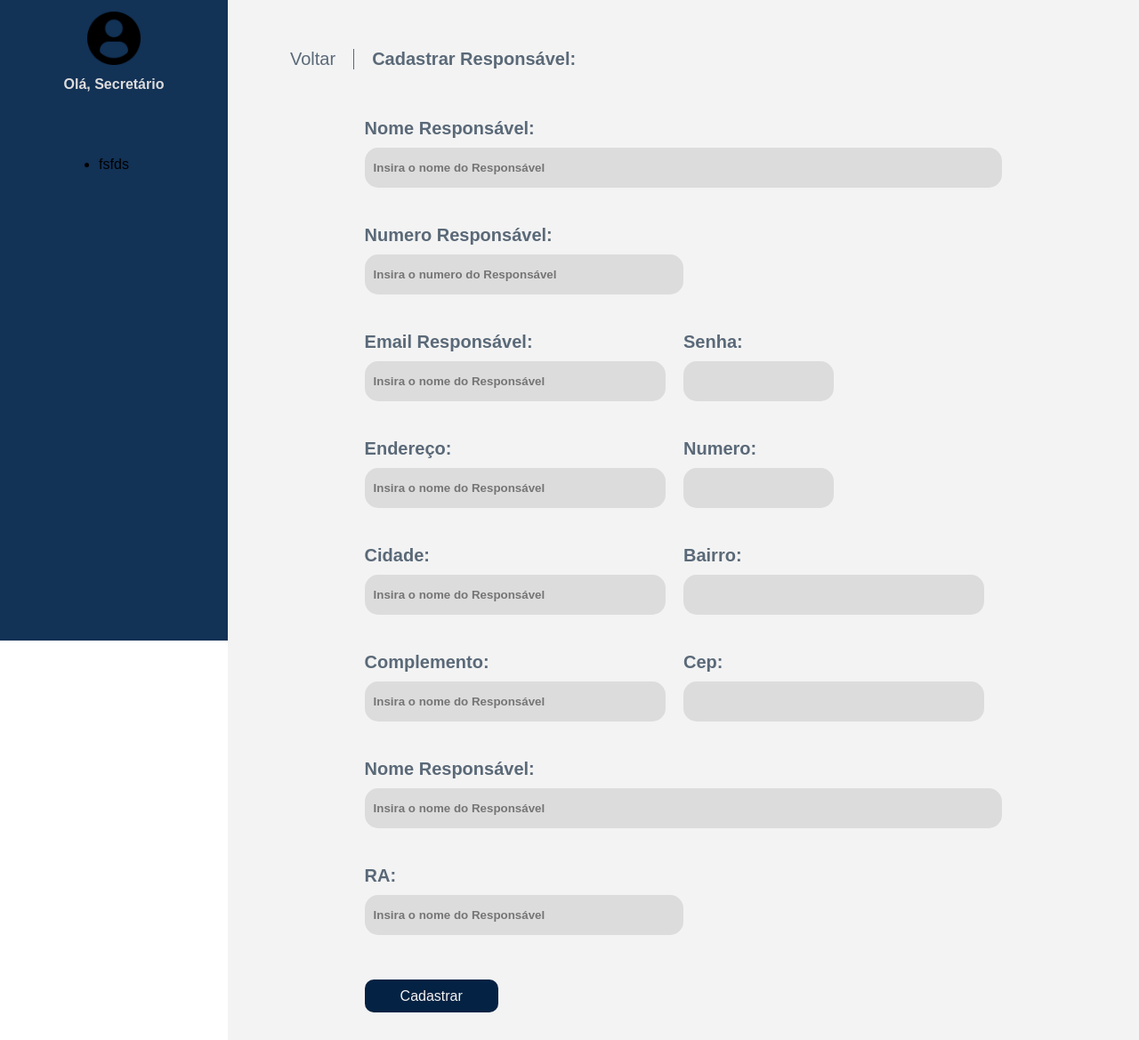
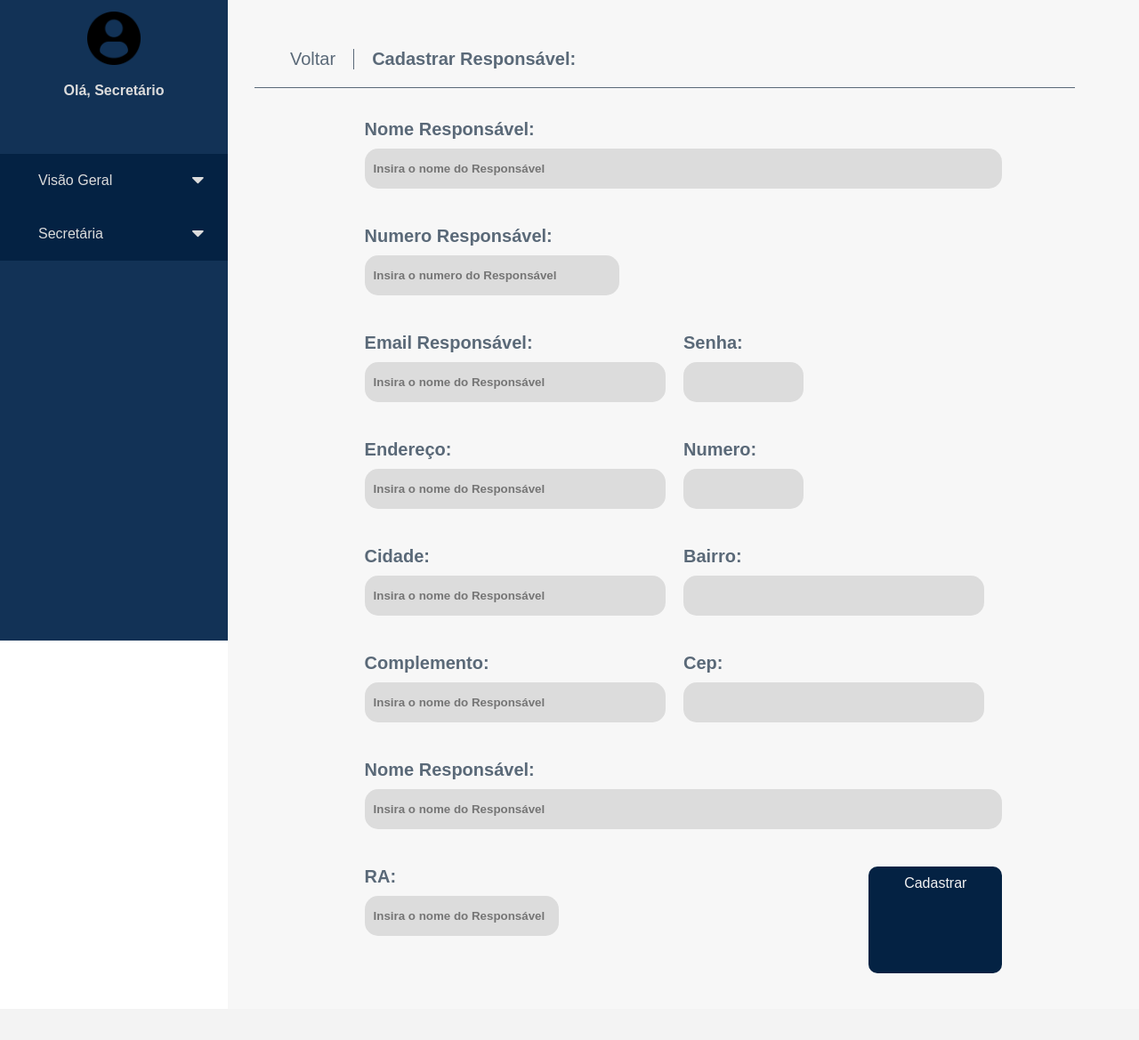
Before and after one commit to Bifrost-Corporation/Pai_Coruja_Web, a PHP site: page / in a window 1280 px wide. Shown: the part 80-1249 px from the top of the page at 89% size. After the commit the page ends 1174 px from the top, so only its background shows below. Run offline with PHP 8.4, Linux system fonts and the light colour scheme.

Commit message:
AGR O MENU ABRE E FECHA

```diff
--- a/css/style.css
+++ b/css/style.css
@@ -3,6 +3,7 @@
     padding: 0;
     box-sizing: border-box;
     font-family:sans-serif;
+
 
 }
 html{
@@ -72,26 +73,97 @@ p{
 
 /* MENU LATERAL */
 
-.menulateral{
-    overflow: hidden;
+.sidebar{
+
+    color:var(--cinzaclaro100);
     z-index: 2;
     margin-top: 10vh;
     position:fixed;
-    height: 90vh;
+    min-height: 90vh;
     width: 20vw;
-
     background-color: var(--azulmenulateral);
 
-    display: flex;
-    flex-direction: column;
-    align-items: center;
 
 }
+
+nav .ul-sidebar-menu{
+    background-color:var(--azulmenulateral);
+    width: 100%;
+    height: 100%;
+
+}
+nav .ul-sidebar-menu li{
+    line-height: 60px;
+
+}
+nav .ul-sidebar-menu li a {
+    position: relative;
+    text-decoration: none;
+    color: var(--cinzaclaro100);
+    background-color: var(--azulbtnsair);
+    padding-left: 40px;
+    font-weight: 500;
+    display: block;
+    border-left:3px solid transparent;
+}
+
+nav .ul-sidebar-menu li a:hover {
+    opacity: 0.7;
+    background-color: var(--azulbtnsair);
+    border-left:3px solid var(--cinzaclaro100);
+}
+
+nav .ul-sidebar-menu ul {
+    display: block;
+    position: static;
+}
+
+nav .ul-sidebar-menu ul li{
+    line-height: 42px;
+    border-bottom: none;
+}
+nav .ul-sidebar-menu ul li a{
+    font-size: 15px;
+    color: var(--cinzamaisclaro);
+    background-color: var(--azulmenulateral);
+    padding-left: 70px;
+}
+nav ul li a span{
+
+    position:absolute;
+    top: 30%;
+    right:20px;
+    transform: translateX(-50%);
+    font-size:22px;
+    transition: transform 0.4s;
+}
+
+nav ul li a:hover span{
+
+    transform: translateX(-50%) rotate(-180deg);
+
+}
+
+
+
+.ul-sidebar-menu li #sub-menu {
+    display: none;
+    transition: 40s;
+    transform: var(--cinza);
+}
+
+.ul-sidebar-menu li #sub-menu-2 {
+    display: none;
+    transition: 40s;
+    transform: var(--cinza);
+}
+
+
+
 .perfil{
     width: 100%;
-    height: 22vh;
+    height: 20vh;
     top: 0;
-
     z-index: 1;
     position:relative;
     background-color: var(--azulmenulateral);
@@ -105,24 +177,29 @@ p{
     width: 60px;
 
 }
+
+.img-perfil img{
+
+    max-width: 100%;
+}
 .text-perfil{
     align-items: center;
     display: flex;
     flex-direction: column;
-    margin: 5% auto;
+    margin-top: 20px;
+    margin-bottom:0;
+    margin-left: auto;
+    margin-right: auto;
     position: relative;
     width: 100%;
 }
 .text-perfil p{
 
-    color:var(--cinzaclaro100);
+
     font-weight: bold;
 }
 
-.img-perfil img{
 
-    max-width: 100%;
-}
 
 /* ACABOU O MENU AQ */
 
@@ -138,7 +215,7 @@ p{
     margin-left: 20vw;
     max-width:80%;
     min-height: 90vh;
-    background-color: #f3f3f3;
+    background-color: var(--cinzamaisclaro);
 }
 
 .top-section{
@@ -151,6 +228,7 @@ p{
     align-items:center;
     padding: 20px;
     display: flex;
+    border-bottom: 1px solid var(--cinza);
     float: left;
     flex-direction: row;
 
@@ -186,6 +264,10 @@ p{
     width:70%;
 
 }
+.formulario{
+    display:flex;
+    flex-wrap: wrap;
+}
 .row-form-type1{
 
     display: flex;
@@ -196,7 +278,7 @@ p{
     position: relative;
 
 }
-.row-form-type2{
+.box-form{
     display: flex;
     margin-bottom: 40px;
     flex-direction:row;
@@ -232,7 +314,7 @@ p{
 }
 .input-width50{
     background-color: #dcdcdc;
-    width: 50%;
+    width: 40%;
     font-weight: 700;
     margin-top:10px;
     padding: 15px 10px;
--- a/index.html
+++ b/index.html
@@ -6,7 +6,10 @@
     <meta http-equiv="X-UA-Compatible" content="IE=edge">
     <meta name="viewport" content="width=device-width, initial-scale=1.0">
     <link rel="stylesheet" type="text/css" href="css/style.css">
+    <link rel="stylesheet" href="https://cdnjs.cloudflare.com/ajax/libs/font-awesome/5.15.2/css/all.min.css" />
+
     <title>Cadastro Responsavel</title>
+
 
 </head>
 
@@ -20,7 +23,7 @@
             </ul>
         </nav>
 
-        <nav class="menulateral">
+        <nav class="sidebar">
             <div class="perfil">
                 <div class="img-perfil">
                     <img src="images/usuario-de-perfil.png">
@@ -29,8 +32,31 @@
                     <p>Olá, Secretário</p>
                 </div>
             </div>
-            <ul class="menu">
-                <li>fsfds</li>
+            <ul class="ul-sidebar-menu">
+                <li>
+                    <a href="#" onclick="openMenu()" id="sub-menu-button" class="visao-geral-btn">Visão Geral
+                        <span class="fas fa-caret-down first"></span>
+                    </a>
+
+                    <ul id="sub-menu">
+                        <li><a href="#">Mural</a></li>
+                        <li><a href="#">Avaliação dos Professores</a></li>
+                        <li><a href="#">Eventos Programados</a></li>
+
+                    </ul>
+                </li>
+
+                <li>
+                    <a href="#" onclick="openMenu2()" id="sub-menu-button-2"  class="outro-btn">Secretária
+                        <span class="fas fa-caret-down second"></span>
+                    </a>
+                    <ul id="sub-menu-2">
+                        <li><a href="#">Cadastrar Aluno</a></li>
+                        <li><a href="#">Cadastrar Responsável</a></li>
+                        <li><a href="#">Nova Publicação</a></li>
+                    </ul>
+                </li>
+
             </ul>
         </nav>
     </header>
@@ -50,7 +76,7 @@
 
 
         <section class="main-section">
-            <form>
+            <form class="formulario">
                 <div class="row-form-type1">
                     <label class="titulo-label">
                         <h2>Nome Responsável:</h2>
@@ -63,13 +89,12 @@
                     </label>
                     <input class="input-width50" name="name" type="name" placeholder="Insira o numero do Responsável">
                 </div>
-                <div class="row-form-type2">
+
                 <div class="row-form-type3">
                     <label class="titulo-label">
                         <h2>Email Responsável:</h2>
                     </label>
-                        <input class="input-width100" name="name" type="name"
-                            placeholder="Insira o nome do Responsável">
+                    <input class="input-width100" name="name" type="name" placeholder="Insira o nome do Responsável">
                 </div>
                 <div class="row-form-type3">
                     <label class="titulo-label">
@@ -77,8 +102,8 @@
                     </label>
                     <input class="input-width50" name="name" type="password">
                 </div>
-                </div>
-                <div class="row-form-type2">
+
+                <div class="box-form">
                     <div class="row-form-type3">
                         <label class="titulo-label">
                             <h2>Endereço:</h2>
@@ -93,7 +118,7 @@
                         <input class="input-width50" name="name" type="password">
                     </div>
                 </div>
-                <div class="row-form-type2">
+                <div class="box-form">
                     <div class="row-form-type3">
                         <label class="titulo-label">
                             <h2>Cidade:</h2>
@@ -108,7 +133,7 @@
                         <input class="input-width100" name="name" type="password">
                     </div>
                 </div>
-                <div class="row-form-type2">
+                <div class="box-form">
                     <div class="row-form-type3">
                         <label class="titulo-label">
                             <h2>Complemento:</h2>
@@ -145,6 +170,12 @@
             </form>
         </section>
     </main>
+
+    <script src="js/nav.js"></script>
+    <script src="https://code.jquery.com/jquery-3.4.1.js"></script>
 </body>
 
+
+
+
 </html>
--- /dev/null
+++ b/js/nav.js
@@ -0,0 +1,54 @@
+
+const subMenu = document.getElementById("sub-menu");
+const subMenu2 = document.getElementById("sub-menu-2");
+const subMenuButton = document.getElementById("sub-menu-button");
+const subMenuButton2 = document.getElementById("sub-menu-button-2");
+
+// const spanAlt = document.getElementsByClassName("close")[0];
+// const spanAdd = document.getElementsByClassName("close")[1];
+
+
+function openMenu() {
+    subMenu.style.transition = "4s";
+    subMenu.style.display = "block";
+    subMenuButton.onclick = function() {fechaMenu()};
+}
+function openMenu2() {
+    subMenu2.style.transition = "4s";
+    subMenu2.style.display = "block";
+    subMenuButton2.onclick = function() {fechaMenu2()};
+}
+
+function fechaMenu() {
+    subMenu.style.transition = "4s";
+    subMenu.style.display = "none";
+    subMenuButton.onclick = function() {openMenu()};
+}
+function fechaMenu2() {
+    subMenu2.style.transition = "4s";
+    subMenu2.style.display = "none";
+    subMenuButton2.onclick = function() {openMenu2()};
+}
+
+// spanAlt.onclick = function() {
+//   alterModal.style.display = "none";
+//   modalAdicionar.style.display = "none";
+// }
+
+// spanAdd.onclick = function() {
+//   alterModal.style.display = "none";
+//   modalAdicionar.style.display = "none";
+// }
+
+// window.onclick = function(event) {
+//   if (event.target == modalAlterar || event.target == modalAdicionar) {
+//     modalAlterar.style.display = "none";
+//     modalAdicionar.style.display = "none";
+//   }
+// }
+
+
+
+// const altBotao = document.getElementById("alterar-termo");
+
+// altBotao.disabled
```
Lines whose indentation alone changed are shown as unchanged.
